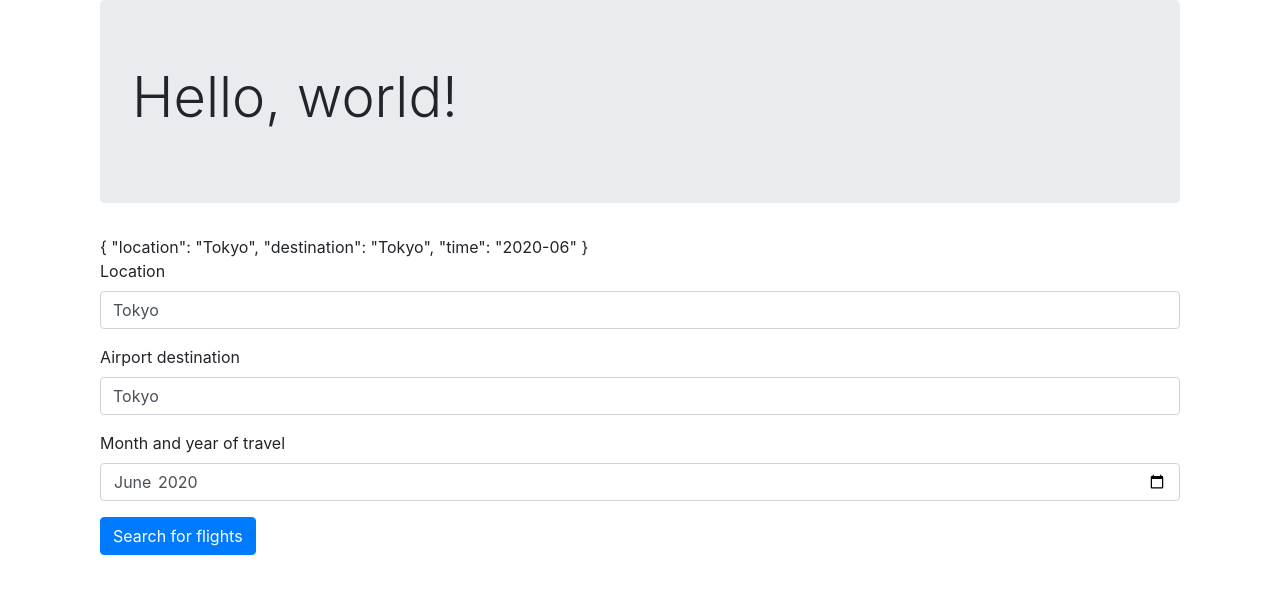
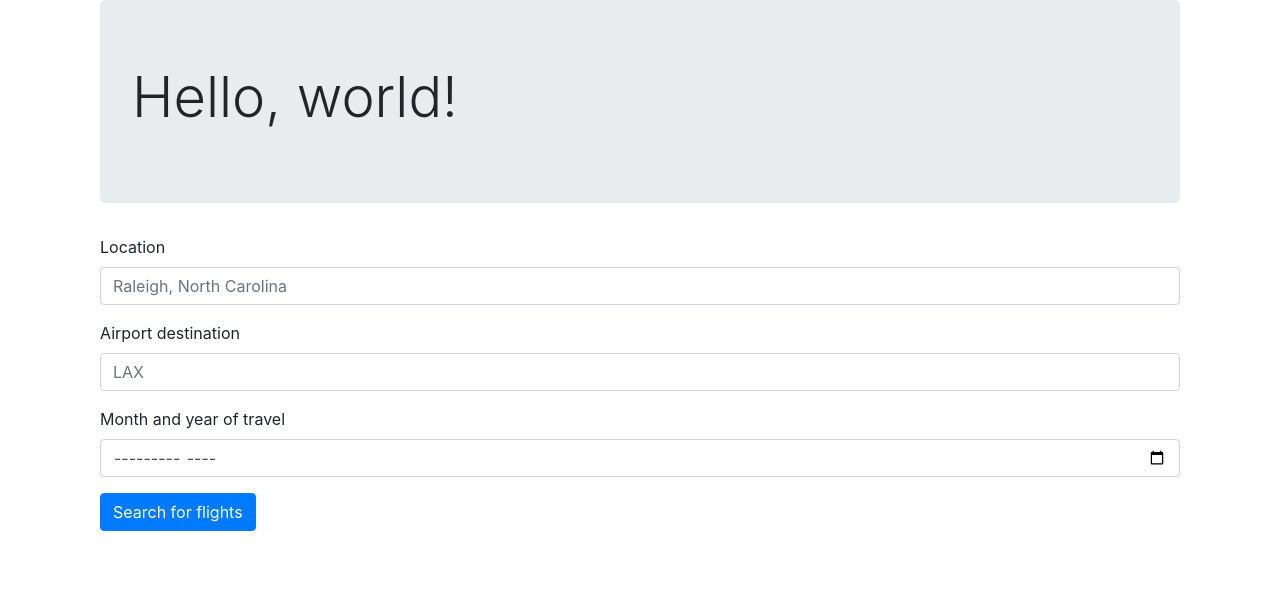
Before and after one commit to geomin76/flightsearcher, an Angular app in the folder frontend/: page /query in a window 1280 px wide. Shown: the top 594 px of the page. Built offline with nearby package versions, Linux system fonts and the light colour scheme.

Commit message:
data passed from query/results components

```diff
--- a/frontend/src/app/datarequest.service.ts
+++ b/frontend/src/app/datarequest.service.ts
@@ -6,12 +6,13 @@ import { HttpClient } from '@angular/common/http';
 })
 export class DatarequestService {
 
-  private url = "http://localhost:3000/results?lng=-77.018727&lat=38.859887&destination=LAX&outbound=2020-10&inbound=2020-10";
+  public flights = [];
 
   constructor(private http: HttpClient) { }
 
-  public getFlights() {
-    return this.http.get(this.url);
+  public getFlights(lng, lat, destination, date) {
+    var url = "http://localhost:3000/results?lng=" + lng + "&lat=" + lat + "&destination=" + destination + "&outbound=" + date +"&inbound=" + date;
+    return this.http.get(url);
   }
 
 }
--- a/frontend/src/app/query/query.component.html
+++ b/frontend/src/app/query/query.component.html
@@ -4,14 +4,13 @@
     </div>
     <div class="xl-12 lg-12 md-12 sm-12">
         <form #flightForm="ngForm"(ngSubmit)="onSubmit()">
-            {{searchModel | json}}
             <div class="form-group">
                 <label>Location</label>
-                <input type="text" name="location" class="form-control" [(ngModel)]="searchModel.location">
+                <input type="text" name="location" class="form-control" [(ngModel)]="searchModel.location" placeholder="Raleigh, North Carolina">
             </div>
             <div class="form-group">
                 <label>Airport destination</label>
-                <input type="text" name="destination" class="form-control" [(ngModel)]="searchModel.destination">
+                <input type="text" name="destination" class="form-control" [(ngModel)]="searchModel.destination" placeholder="LAX">
             </div>
             <div class="form-group">
                 <label>Month and year of travel</label>
--- a/frontend/src/app/query/query.component.ts
+++ b/frontend/src/app/query/query.component.ts
@@ -1,6 +1,8 @@
 import { Component, OnInit } from '@angular/core';
 import { LocationService } from '../location.service';
 import { Search } from '../search';
+import { Router } from '@angular/router';
+import { DatarequestService } from '../datarequest.service';
 
 @Component({
   selector: 'app-query',
@@ -9,9 +11,9 @@ import { Search } from '../search';
 })
 export class QueryComponent implements OnInit {
 
-  searchModel = new Search('Tokyo', 'Tokyo', '2020-06');
+  searchModel = new Search('', '', '');
 
-  constructor(private _locationService: LocationService) { }
+  constructor(private dataService : DatarequestService, private router: Router) { }
 
   // public gps = [];
 
@@ -21,7 +23,12 @@ export class QueryComponent implements OnInit {
   }
 
   onSubmit() {
-    console.log();
+    // console.log(this.searchModel);
+    this.dataService.getFlights("-77.018727", "38.859887", this.searchModel.destination, this.searchModel.time).subscribe((data: any[]) => {
+      // console.log(data);
+      this.dataService.flights = data;
+      this.router.navigateByUrl('/results');
+    })
   }
 
 }
--- a/frontend/src/app/results/results.component.html
+++ b/frontend/src/app/results/results.component.html
@@ -3,6 +3,6 @@
         <h1 class="display-4">Hello, world!</h1>
     </div>
     <div class="xl-12 lg-12 md-12 sm-12">
-        Results
+        {{flights | json}}
     </div>
 </div>
--- a/frontend/src/app/results/results.component.ts
+++ b/frontend/src/app/results/results.component.ts
@@ -14,13 +14,8 @@ export class ResultsComponent implements OnInit {
   constructor(private dataService: DatarequestService) { }
 
   ngOnInit(): void {
-    this.dataService.getFlights().subscribe((data: any[]) => {
-      // data.forEach(element => {
-      //   console.log(element.price);
-      // });
-      // console.log(data);
-      this.flights = data;
-    })
+    this.flights = this.dataService.flights
+    console.log(this.flights);
   }
 
 }
```
